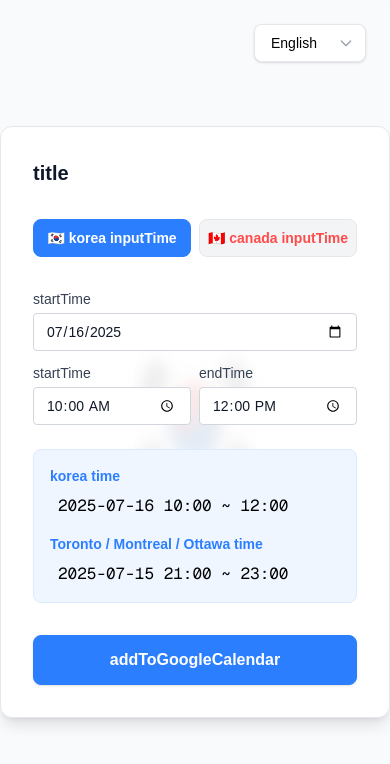
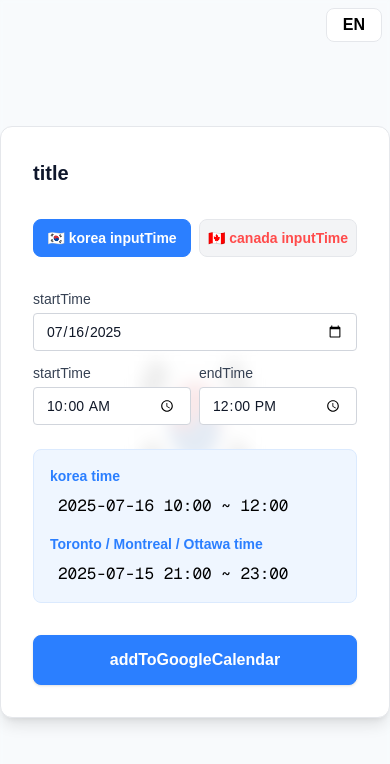
Before and after one commit to hi-rachel/K-Time, a Next.js app: page /en in a window 390 px wide. Shown: the top 764 px of the page. Built offline with nearby package versions, Linux system fonts and the light colour scheme; what i18next-resources-to-backend would draw is missing.

Commit message:
feat: 언어 선택 모바일 반응형 설정
- 모바일 환경에서 줄임말 토글 버튼으로 변경

```diff
--- a/src/components/ChangeLocale.tsx
+++ b/src/components/ChangeLocale.tsx
@@ -1,5 +1,6 @@
 "use client";
 
+import React, { useEffect, useState } from "react";
 import { useRouter, useParams, usePathname } from "next/navigation";
 
 export default function ChangeLocale() {
@@ -7,20 +8,45 @@ export default function ChangeLocale() {
   const params = useParams();
   const pathname = usePathname();
   const currentLocale = params.locale as string;
+  const [isMobile, setIsMobile] = useState(false);
 
-  const handleChange = (e: React.ChangeEvent<HTMLSelectElement>) => {
-    const newLocale = e.target.value;
+  useEffect(() => {
+    const update = () => setIsMobile(window.innerWidth < 640);
+    update();
+    window.addEventListener("resize", update);
+    return () => window.removeEventListener("resize", update);
+  }, []);
+
+  const handleChange = (newLocale: string) => {
+    if (newLocale === currentLocale) return;
     const segments = pathname.split("/");
     segments[1] = newLocale;
     router.push(segments.join("/"));
   };
 
+  if (isMobile) {
+    return (
+      <div className="fixed top-0 left-0 right-0 z-50 flex justify-end pointer-events-none">
+        <button
+          className="py-1 px-4 mr-2 mt-2 rounded-lg border border-gray-200 bg-white text-black font-semibold text-base shadow-sm z-50 pointer-events-auto"
+          onClick={() => handleChange(currentLocale === "ko" ? "en" : "ko")}
+        >
+          {currentLocale === "ko" ? "KO" : "EN"}
+        </button>
+      </div>
+    );
+  }
+
   return (
-    <div className="inline-block rounded-lg shadow border border-gray-200 bg-white dark:bg-white">
+    <div className="inline-block rounded-lg shadow border border-gray-200 bg-white dark:bg-white z-30 min-w-[60px] sm:min-w-[110px]">
+      <label htmlFor="locale-select" className="sr-only">
+        언어 선택
+      </label>
       <select
+        id="locale-select"
         value={currentLocale}
-        onChange={handleChange}
-        className="appearance-none px-4 py-2 rounded-lg bg-white text-black border-none focus:ring-2 focus:ring-blue-200 focus:outline-none transition text-sm font-medium min-w-[110px]"
+        onChange={(e) => handleChange(e.target.value)}
+        className="appearance-none px-4 py-2 rounded-lg bg-white text-black border-none focus:ring-2 focus:ring-blue-200 focus:outline-none transition text-sm font-medium min-w-[60px] sm:min-w-[110px]"
         style={{ boxShadow: "none" }}
       >
         <option value="ko">한국어</option>
```
